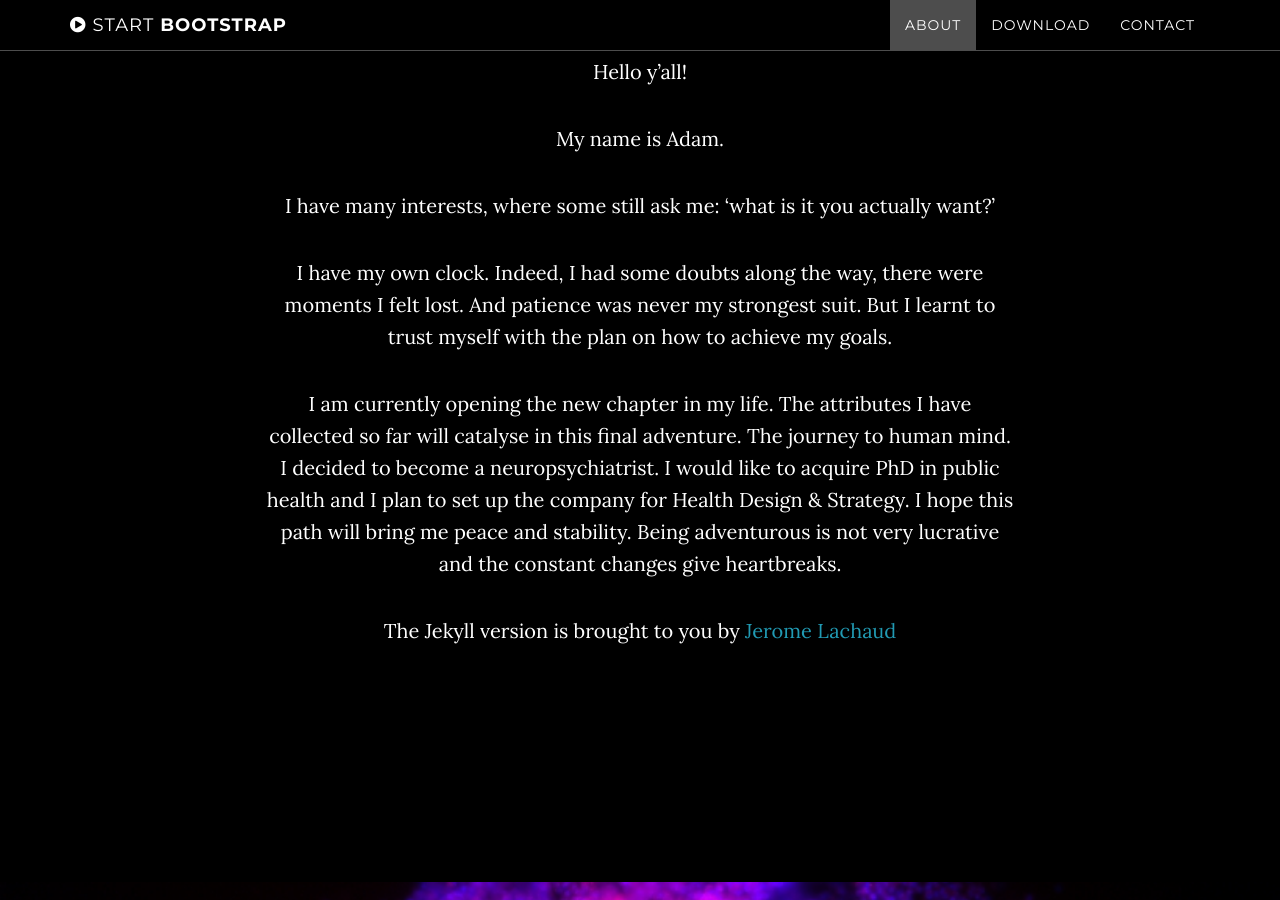
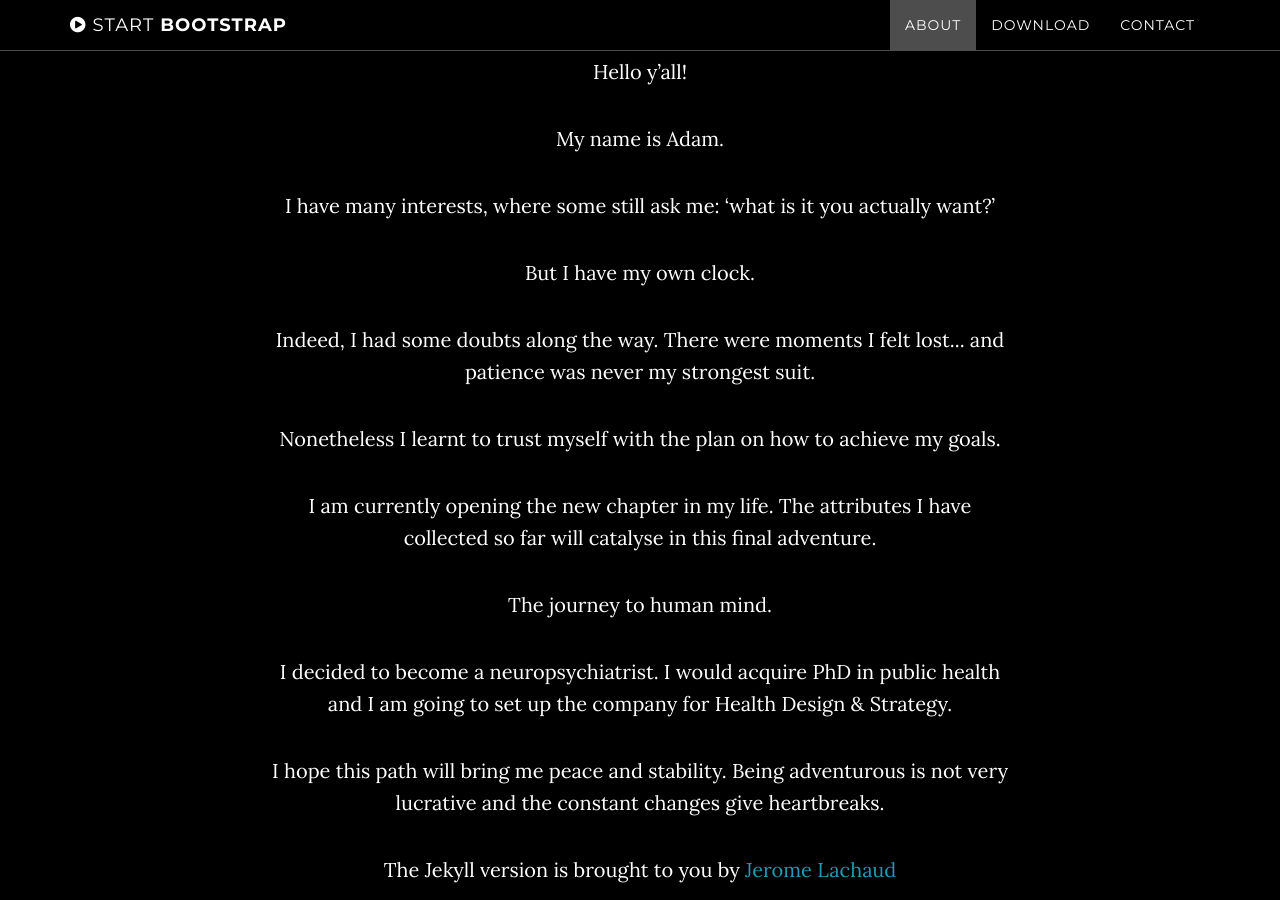
Before and after one commit to kozload/kozload.github.io, a Jekyll site: the page built from index.html, in a window 1280 px wide and 900 px high, scrolled down 1112 px. Built offline with Jekyll 4.4.1, drawn with Linux system fonts in a browser that asks for light colours.

Commit message:
Update about.html

```diff
--- a/_includes/about.html
+++ b/_includes/about.html
@@ -6,8 +6,13 @@
                 <p>Hello y’all!</p>
                 <p>My name is Adam.</p>
                 <p>I have many interests, where some still ask me: ‘what is it you actually want?’</p>
-                <p>I have my own clock. Indeed, I had some doubts along the way, there were moments I felt lost. And patience was never my strongest suit. But I learnt to trust myself with the plan on how to achieve my goals.</p>
-                <p>I am currently opening the new chapter in my life. The attributes I have collected so far will catalyse in this final adventure. The journey to human mind. I decided to become a neuropsychiatrist. I would like to acquire PhD in public health and I plan to set up the company for Health Design & Strategy. I hope this path will bring me peace and stability. Being adventurous is not very lucrative and the constant changes give heartbreaks.</p>
+                <p>But I have my own clock.</p>
+                <p>Indeed, I had some doubts along the way. There were moments I felt lost... and patience was never my strongest suit.</p>
+                <p>Nonetheless I learnt to trust myself with the plan on how to achieve my goals.</p>
+                <p>I am currently opening the new chapter in my life. The attributes I have collected so far will catalyse in this final adventure.</p>
+                <p>The journey to human mind.</p>
+                <p>I decided to become a neuropsychiatrist. I would acquire PhD in public health and I am going to set up the company for Health Design & Strategy.</p>
+                <p>I hope this path will bring me peace and stability. Being adventurous is not very lucrative and the constant changes give heartbreaks.</p>
 
                 <p>The Jekyll version is brought to you by <a href="https://github.com/jeromelachaud">Jerome Lachaud</a></p>
 
```
